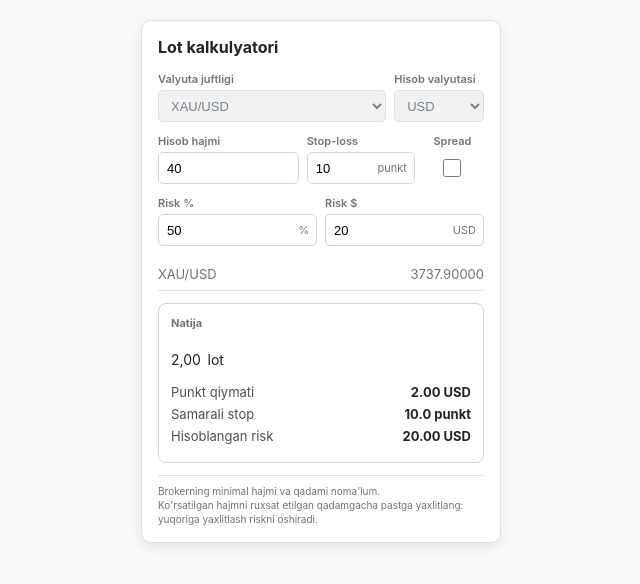
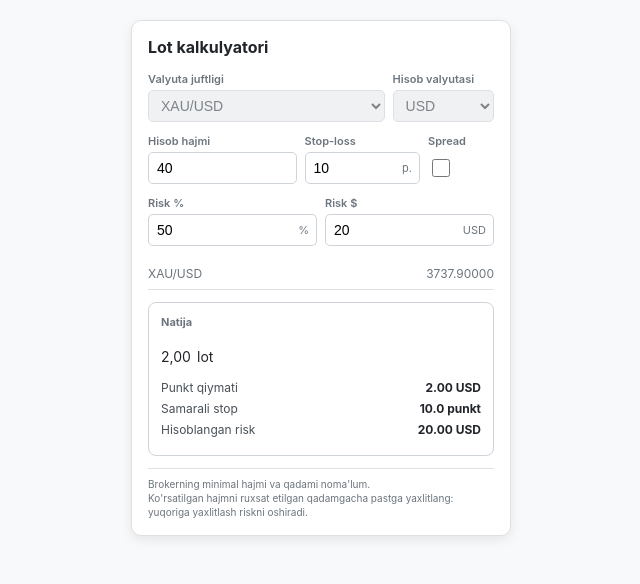
Before and after one commit to MisterAnOnYm96/lot-calculator, a plain HTML site: page index.html in a window 1280 px wide. Shown: the whole page, without its empty margins (319-959 px from the left). Drawn offline with Linux system fonts and the light colour scheme.

Commit message:
Update index.html

```diff
--- a/index.html
+++ b/index.html
@@ -16,7 +16,7 @@
         .calculator {
             background: #fff;
             width: 100%;
-            max-width: 360px;
+            max-width: 380px;
             padding: 16px;
             border-radius: 10px;
             box-shadow: 0 4px 12px rgba(0,0,0,0.08);
@@ -33,42 +33,37 @@
             margin-bottom: 12px;
         }
 
-        /* Flexbox qatorlari */
+        /* Qatorlar uchun umumiy sozlama */
         .row {
             display: flex;
             gap: 8px; /* Ustunlar orasidagi masofa */
             align-items: flex-end;
         }
 
-        /* Foizli kengliklar (Flex-basis) */
-        .w-70 { flex: 0 0 70%; max-width: 70%; }
-        .w-30 { flex: 0 0 calc(30% - 8px); max-width: calc(30% - 8px); } /* 30% dan gap ayirildi */
-
-        .w-45 { flex: 0 0 calc(45% - 6px); max-width: calc(45% - 6px); }
-        .w-35 { flex: 0 0 calc(35% - 6px); max-width: calc(35% - 6px); }
-        .w-20 { flex: 0 0 calc(20% - 6px); max-width: calc(20% - 6px); }
-
-        /* Standart 50/50 */
-        .col-half { flex: 1; min-width: 0; }
+        /* Ustunlar kengligini foizlarda belgilash */
+        .w-70 { width: 70%; }
+        .w-30 { width: 30%; }
+        .w-45 { width: 45%; }
+        .w-35 { width: 35%; }
+        .w-20 { width: 20%; }
+        .w-50 { width: 50%; }
 
         label {
             display: block;
             font-size: 11px;
             color: #6c757d;
-            text-transform: none;
             margin-bottom: 4px;
             font-weight: 600;
-            white-space: nowrap; /* Matn sig'masa ham buzilmasligi uchun */
-            overflow: hidden;
-            text-overflow: ellipsis;
+            white-space: nowrap; /* Yozuvlar sig'masa ham buzilib ketmasligi uchun */
         }
 
+        /* Kiritish maydonlari */
         input, select {
             width: 100%;
-            padding: 6px 8px;
+            padding: 6px 8px; /* Balandlik va ichki masofa kichraytirildi */
             border: 1px solid #ced4da;
             border-radius: 5px;
-            font-size: 13px;
+            font-size: 14px;
             box-sizing: border-box;
             outline: none;
             background-color: #fff;
@@ -83,6 +78,7 @@
             color: #495057;
         }
 
+        /* Valyuta belgilari (%) va (USD) uchun */
         .input-group {
             position: relative;
             display: flex;
@@ -96,7 +92,7 @@
             pointer-events: none;
         }
 
-        /* Spread tugmasi */
+        /* Spread tugmasi dizayni */
         .spread-box {
             display: flex;
             flex-direction: column;
@@ -106,8 +102,8 @@
         .spread-btn-container {
             display: flex;
             align-items: center;
-            justify-content: center; /* Markazga tekislash */
             height: 32px;
+            padding-left: 4px;
         }
         .spread-btn-container input[type="checkbox"] {
             width: 18px;
@@ -120,13 +116,15 @@
         .price-info {
             display: flex;
             justify-content: space-between;
-            font-size: 13px;
+            font-size: 12px;
             color: #6c757d;
             padding: 8px 0;
             border-bottom: 1px solid #dee2e6;
             margin-bottom: 12px;
+            margin-top: 5px;
         }
 
+        /* Natija qutisi */
         .result-box {
             background-color: #fff;
             border: 1px solid #ced4da;
@@ -140,7 +138,7 @@
             margin-bottom: 8px;
         }
         .lot-result {
-            font-size: 28px;
+            font-size: 26px;
             font-weight: bold;
             color: #0d6efd;
             margin-bottom: 12px;
@@ -153,7 +151,7 @@
         .result-details {
             display: flex;
             justify-content: space-between;
-            font-size: 13px;
+            font-size: 12px;
             margin-bottom: 6px;
             color: #495057;
         }
@@ -176,7 +174,7 @@
 <div class="calculator">
     <h2>Lot kalkulyatori</h2>
 
-    <!-- 1-QATOR: Valyuta juftligi (70%) va Hisob valyutasi (30%) -->
+    <!-- 1-qator: Valyuta juftligi (70%) va Hisob valyutasi (30%) -->
     <div class="row form-group">
         <div class="w-70">
             <label>Valyuta juftligi</label>
@@ -192,7 +190,7 @@
         </div>
     </div>
 
-    <!-- 2-QATOR: Hisob hajmi (45%), Stop-loss (35%), Spread (20%) -->
+    <!-- 2-qator: Hisob hajmi (45%), Stop-loss (35%) va Spread (20%) -->
     <div class="row form-group">
         <div class="w-45">
             <label>Hisob hajmi</label>
@@ -201,13 +199,13 @@
         <div class="w-35">
             <label>Stop-loss</label>
             <div class="input-group">
-                <input type="number" id="stopLoss" value="10" step="0.1" style="padding-right: 36px;">
-                <span class="suffix">punkt</span>
+                <input type="number" id="stopLoss" value="10" step="0.1">
+                <span class="suffix">p.</span> <!-- 'punkt' so'zi sig'masligi mumkinligi uchun qisqartirildi -->
             </div>
         </div>
         <div class="w-20">
             <div class="spread-box">
-                <label style="text-align: center;">Spread</label>
+                <label>Spread</label>
                 <div class="spread-btn-container">
                     <input type="checkbox" id="spread">
                 </div>
@@ -215,16 +213,16 @@
         </div>
     </div>
 
-    <!-- 3-QATOR: Risk % va Risk $ (50/50) -->
+    <!-- 3-qator: Risk % (50%) va Risk $ (50%) -->
     <div class="row form-group">
-        <div class="col-half">
+        <div class="w-50">
             <label>Risk %</label>
             <div class="input-group">
                 <input type="number" id="riskPercent" value="50" step="0.1">
                 <span class="suffix">%</span>
             </div>
         </div>
-        <div class="col-half">
+        <div class="w-50">
             <label>Risk $</label>
             <div class="input-group">
                 <input type="number" id="riskAmount" value="20" step="0.1">
```
